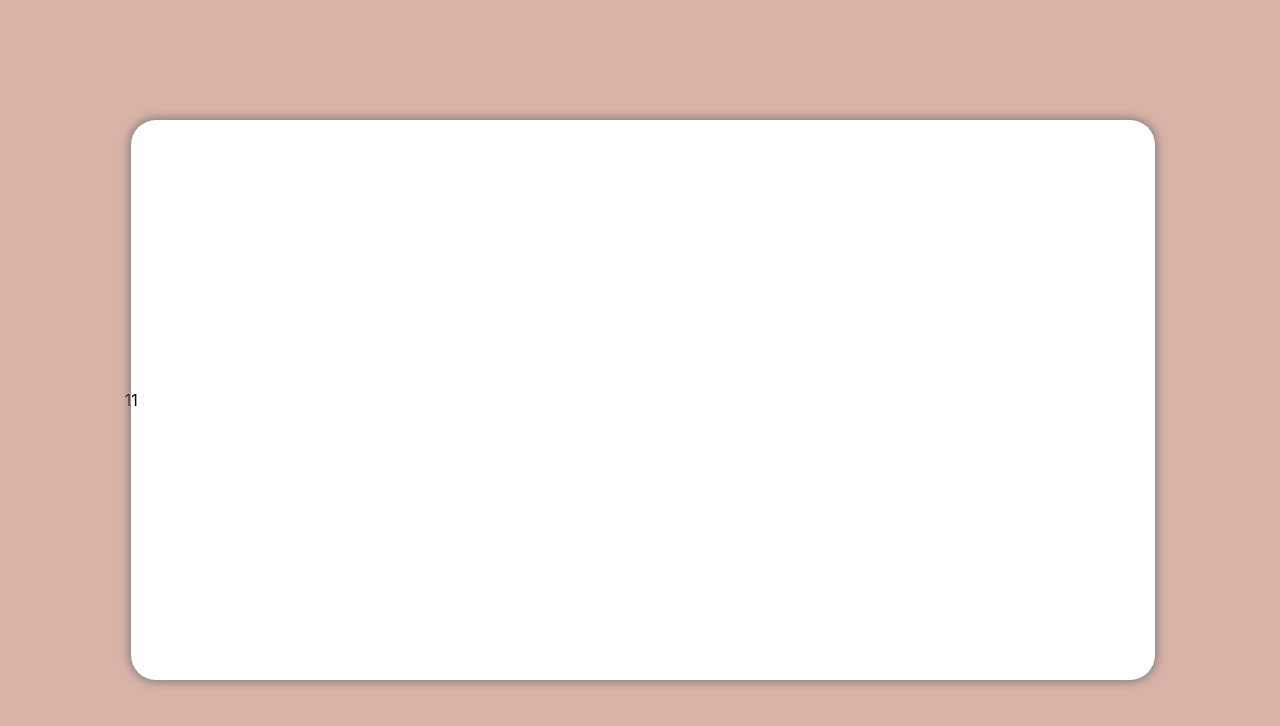
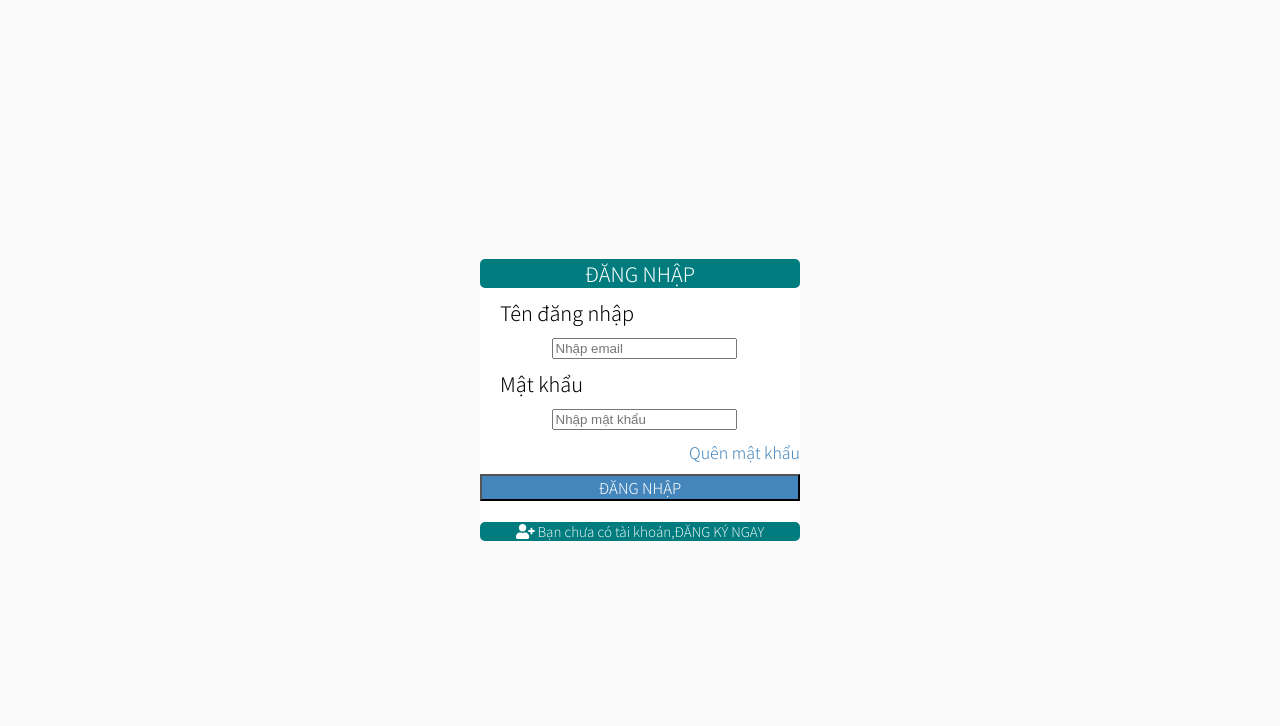
Before and after one commit to hiepvu0201/inn-management, a React (Create React App) app in the folder frontend/: page / in a window 1280 px wide. Shown: the top 726 px of the page. Built offline with nearby package versions, Linux system fonts and the light colour scheme.

Commit message:
Update Login UI Page ( finished)

```diff
--- a/frontend/package.json
+++ b/frontend/package.json
@@ -3,9 +3,15 @@
   "version": "0.1.0",
   "private": true,
   "dependencies": {
+    "@fortawesome/fontawesome-svg-core": "^1.2.35",
+    "@fortawesome/free-brands-svg-icons": "^5.15.3",
+    "@fortawesome/free-regular-svg-icons": "^5.15.3",
+    "@fortawesome/free-solid-svg-icons": "^5.15.3",
+    "@fortawesome/react-fontawesome": "^0.1.14",
     "@testing-library/jest-dom": "^5.11.9",
     "@testing-library/react": "^11.2.5",
     "@testing-library/user-event": "^12.8.0",
+    "antd": "^4.15.0",
     "react": "^17.0.1",
     "react-dom": "^17.0.1",
     "react-scripts": "4.0.3",
--- a/frontend/public/index.html
+++ b/frontend/public/index.html
@@ -24,6 +24,10 @@
       work correctly both with client-side routing and a non-root public URL.
       Learn how to configure a non-root public URL by running `npm run build`.
     -->
+    <link rel="preconnect" href="https://fonts.gstatic.com">
+<link href="https://fonts.googleapis.com/css2?family=Noto+Sans+JP:wght@300&display=swap" rel="stylesheet">
+<link rel="preconnect" href="https://fonts.gstatic.com">
+<link href="https://fonts.googleapis.com/css2?family=Source+Sans+Pro:wght@300&display=swap" rel="stylesheet">
     <title>React App</title>
   </head>
   <body>
--- a/frontend/src/App.css
+++ b/frontend/src/App.css
@@ -36,3 +36,4 @@
     transform: rotate(360deg);
   }
 }
+@import 'antd/dist/antd.css';
--- a/frontend/src/App.js
+++ b/frontend/src/App.js
@@ -1,6 +1,6 @@
 import logo from './logo.svg';
 import './App.css';
-import Login from './login/index'
+import Login from './feature/login/index'
 function App() {
   return (
     <div className="App">
--- /dev/null
+++ b/frontend/src/config/image.js
@@ -0,0 +1,5 @@
+const IMAGE_URL=process.env.PUBLIC_URL;
+export const Images={
+    LOGIN: IMAGE_URL + "/static/img/login.png",
+
+};
--- /dev/null
+++ b/frontend/src/feature/login/index.js
@@ -0,0 +1,79 @@
+import React from "react";
+import "./style.css";
+import { Images } from "../../config/image";
+import { Input, Button } from "antd";
+import { FontAwesomeIcon } from "@fortawesome/react-fontawesome";
+import { faSignInAlt, faUserPlus } from "@fortawesome/free-solid-svg-icons";
+function login() {
+  return (
+    <div>
+      <div className="form-login">
+        <div className="form-box">
+          <div style={{ width: "100%", display: "block" }}>
+            <div className="sign-in">ĐĂNG NHẬP</div>
+            <div className="username">Tên đăng nhập</div>
+            <div
+              style={{ width: "90%", paddingLeft: "20px", paddingTop: "10px" }}
+            >
+              <Input placeholder="Nhập email" />
+            </div>
+            <div className="username">Mật khẩu</div>
+            <div
+              style={{ width: "90%", paddingLeft: "20px", paddingTop: "10px" }}
+            >
+              <Input placeholder="Nhập mật khẩu" />
+            </div>
+            <div className="forgetPW">Quên mật khẩu</div>
+            <div
+              style={{
+                width: "100%",
+                height: "auto",
+                display: "flex",
+                justifyContent: "center",
+                paddingTop: "10px",
+                paddingRight: "10px",
+                paddingBottom: "20px",
+              }}
+            >
+              <Button
+                style={{
+                  width: "335px",
+                  height: "auto",
+                  fontSize: "15px",
+                  backgroundColor: "#4485bc",
+                  color: "white",
+                  fontFamily: "Noto Sans JP, sans-serif",
+                }}
+              >
+                ĐĂNG NHẬP
+              </Button>
+            </div>
+            <div
+              style={{
+                width: "100%",
+                height: "auto",
+                display: "inline-flex",
+                justifyContent: "center",
+                backgroundColor: "#007c7e",
+                borderRadius: "5px",
+              }}
+            >
+              <div
+                style={{
+                  fontSize: "15px",
+                  color: "white",
+                  fontFamily: "'Source Sans Pro', sans-serif"
+                }}
+              >
+                <FontAwesomeIcon icon={faUserPlus} color="white" /> Bạn chưa có
+                tài khoản,ĐĂNG KÝ  NGAY
+              </div>
+            </div>
+          </div>
+        </div>
+      </div>
+    </div>
+  );
+}
+
+export default login;
--- /dev/null
+++ b/frontend/src/feature/login/style.css
@@ -0,0 +1,56 @@
+.form-login{
+    width: 100%;
+    height: 100vh;
+    display: flex;
+    align-items: center;
+    justify-content: center;
+    background-color: 	#fafafa
+    ;
+}
+.form-box{
+    width: 25%;
+    height: auto;
+    display:flex;
+    align-items: center;
+    justify-content: start;
+    border-radius: 10px;
+    /* box-shadow: 0px 0px 10px 2px gray; */
+    background-color: white    ;
+}
+.sign-in{
+    width: 100%;
+    height: auto;
+    font-size: 20px;
+    color: white;
+    background-color:#007c7e;
+    border-radius: 5px;
+    /* border-top: 40px; */
+    font-family: 'Noto Sans JP', sans-serif;
+}
+.username{
+    width:100%;
+    height: auto;
+    font-size: 20px;
+    color: black;
+    text-align: left;
+    padding-left: 20px;
+    padding-top: 10px;
+    font-family: 'Noto Sans JP', sans-serif;
+}
+.forgetPW{
+    width:100%;
+    height: auto;
+    text-align: right;
+    padding-top: 10px;
+    padding-right: 40px;
+    font-weight: italic;
+    color: #4485bc;
+    font-family: 'Noto Sans JP', sans-serif;
+}
+.sign-up{
+    width:100%;
+    height:auto ;
+    font-size: 10px;
+    color: white;
+    text-transform: uppercase!important;
+}
--- a/frontend/src/login/index.js
+++ /dev/null
@@ -1,13 +0,0 @@
-import React from 'react'
-import './style.css'
-function login() {
-    return (
-        <div>
-            <div className="form-login">1
-                <div className="form-box">1</div>
-            </div>
-        </div>
-    )
-}
-
-export default login
--- a/frontend/src/login/style.css
+++ /dev/null
@@ -1,18 +0,0 @@
-.form-login{
-    width: 100%;
-    height: 100vh;
-    display: flex;
-    align-items: center;
-    justify-content: center;
-    background-color: 	#d9b3a6;
-}
-.form-box{
-    width: 80%;
-    height: 70%;
-    display:flex;
-    align-items: center;
-    justify-content: start;
-    border-radius: 25px;
-    box-shadow: 0px 0px 10px 2px gray;
-    background-color: white;
-}
```
Also changed, not shown: frontend/public/static/img/login.png (added), frontend/src/index.css (line endings or trailing spaces), 1 other file (tests, documents, lock files or other folders).
